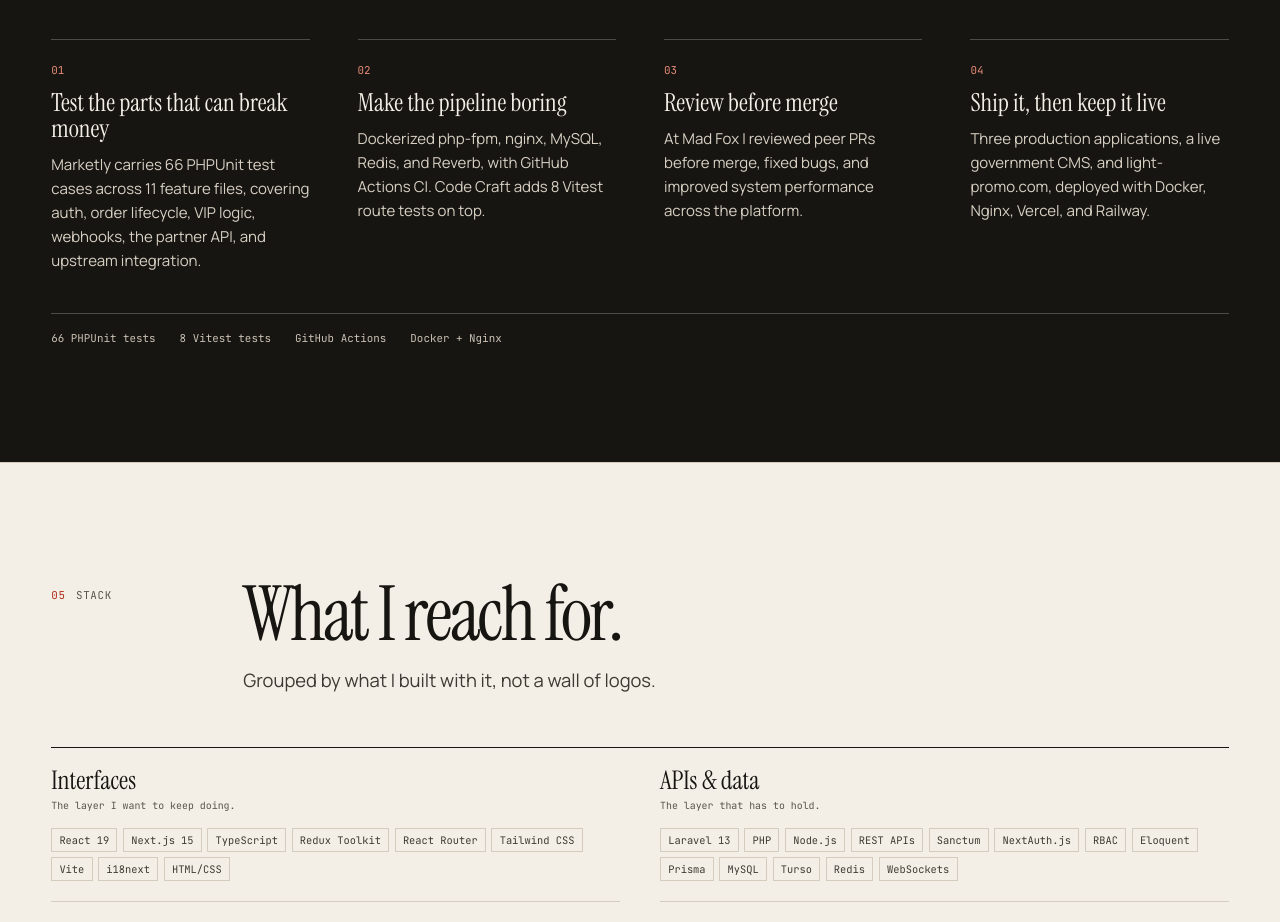
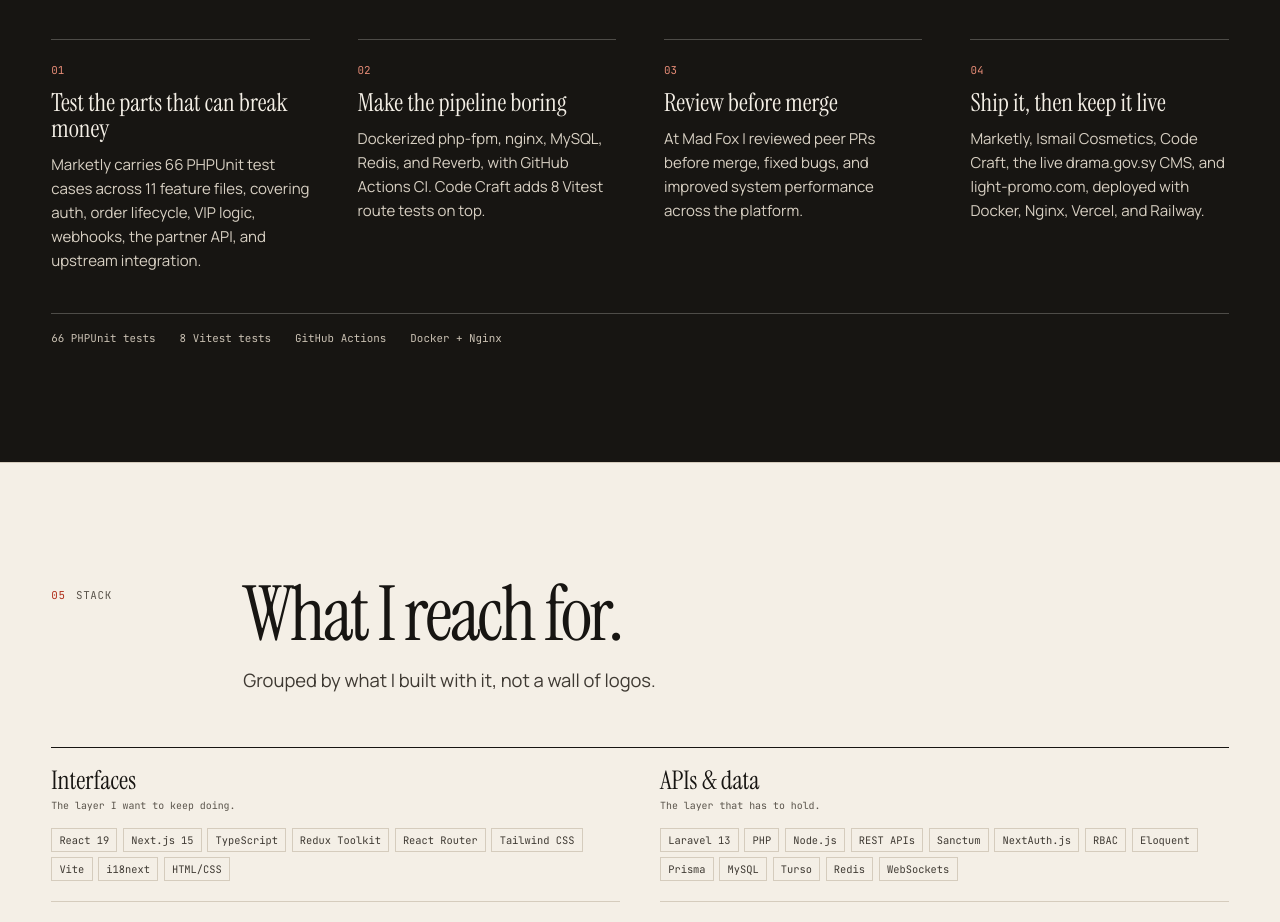
Before and after one commit to serenesheikh23/serene-portfolio, a Next.js app: page / in a window 1280 px wide. Shown: the part 9600-10522 px from the top of the page. Built offline with nearby package versions, Linux system fonts and the light colour scheme.

Commit message:
fix: remove unused imports and unverified count

```diff
--- a/src/components/MobileActionBar.tsx
+++ b/src/components/MobileActionBar.tsx
@@ -1,7 +1,6 @@
 "use client";
 
 import { useEffect, useState } from "react";
-import { site } from "@/lib/content";
 
 export default function MobileActionBar() {
   const [hidden, setHidden] = useState(false);
--- a/src/lib/content.ts
+++ b/src/lib/content.ts
@@ -279,7 +279,7 @@ export const processSteps = [
   {
     num: "04",
     title: "Ship it, then keep it live",
-    text: "Three production applications, a live government CMS, and light-promo.com, deployed with Docker, Nginx, Vercel, and Railway.",
+    text: "Marketly, Ismail Cosmetics, Code Craft, the live drama.gov.sy CMS, and light-promo.com, deployed with Docker, Nginx, Vercel, and Railway.",
   },
 ];
 
```
